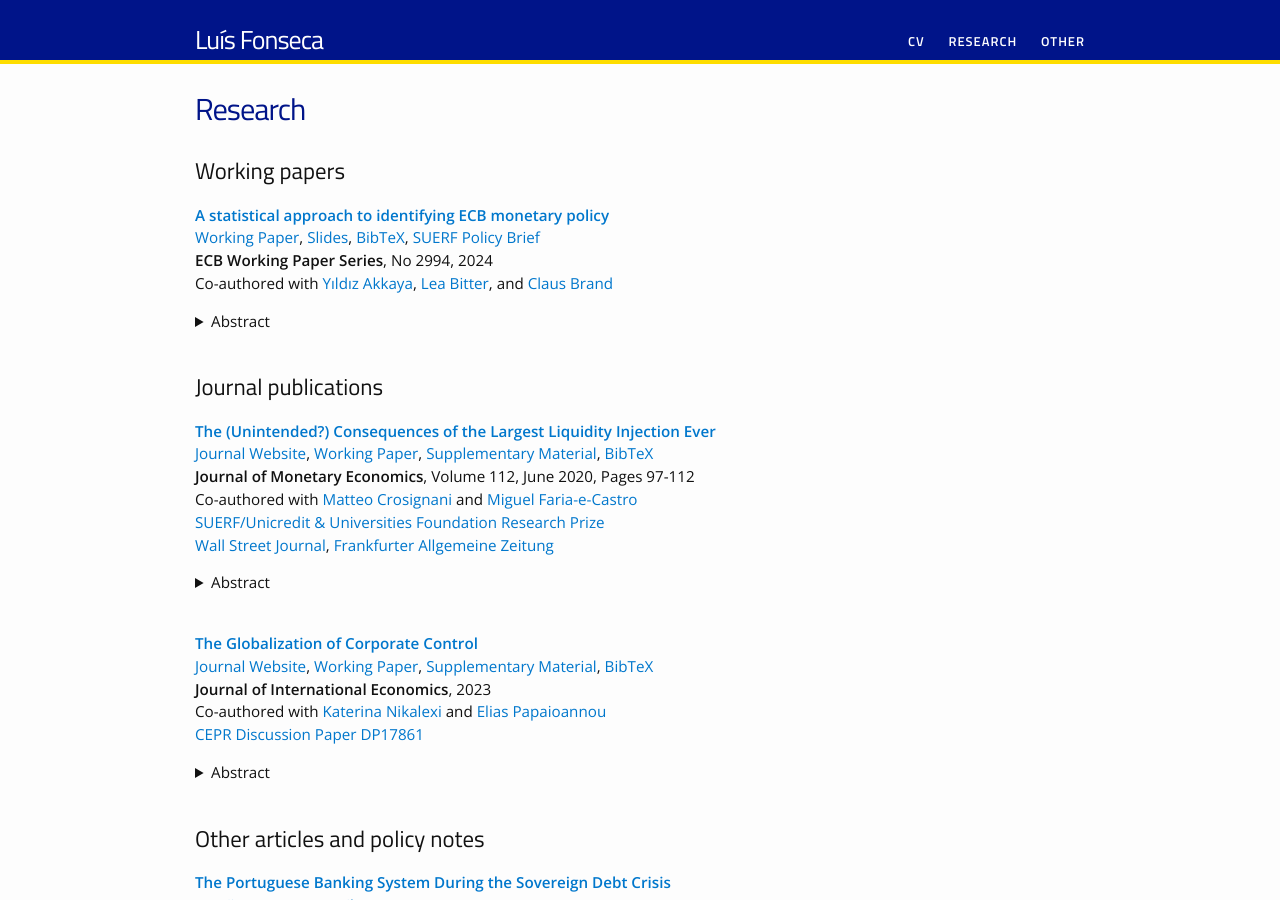
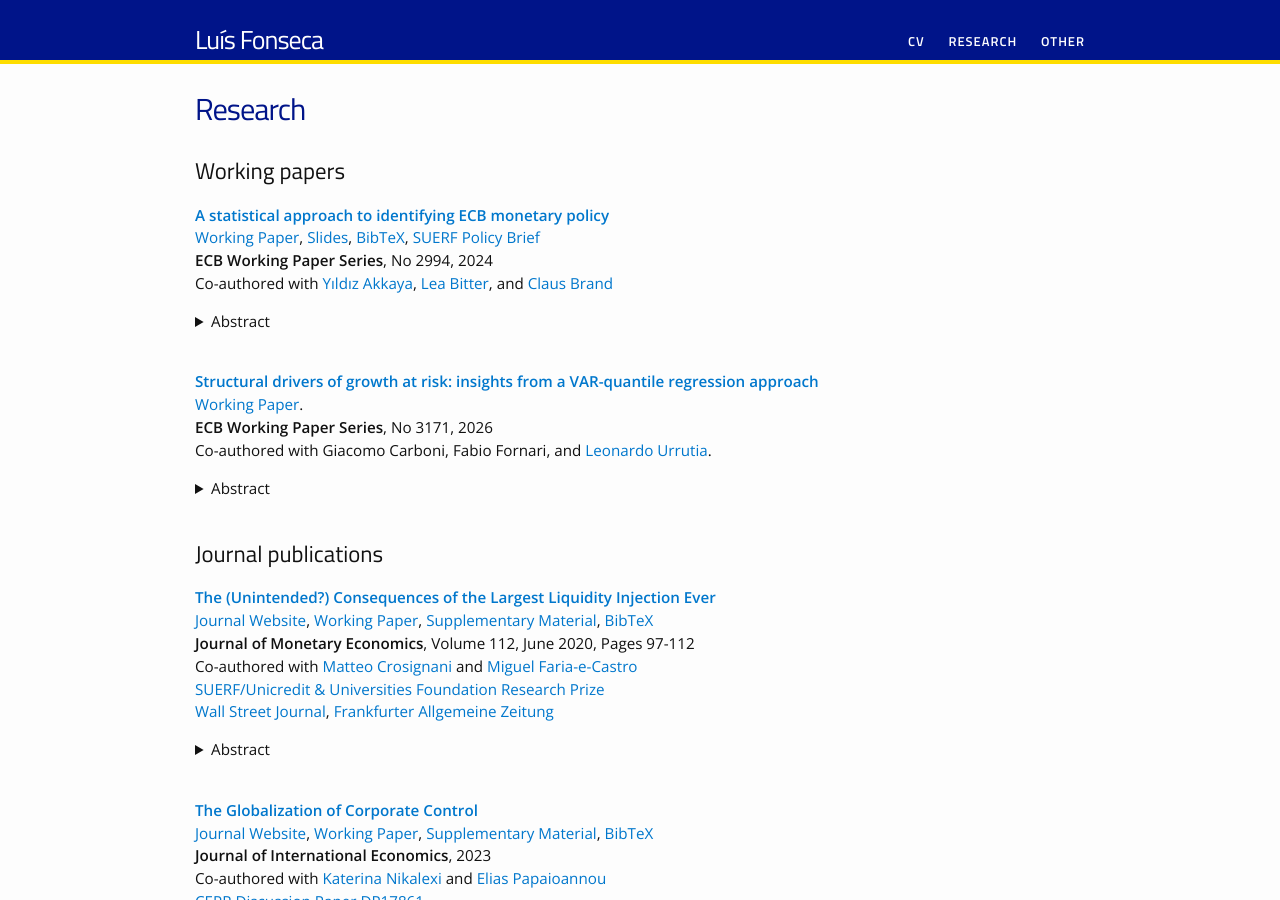
Before and after one commit to luispfonseca/luispfonseca.github.io, a Jekyll site: the page built from research.md, in a window 1280 px wide and 900 px high. Built offline with Jekyll 4.4.1, drawn with Linux system fonts in a browser that asks for light colours; some web fonts are replaced.

Commit message:
adds new paper

```diff
--- a/research.md
+++ b/research.md
@@ -12,6 +12,16 @@ permalink: /research/
 Co-authored with [Yıldız Akkaya](https://sites.google.com/site/yildizakkaya), [Lea Bitter](https://www.leabitter.com/), and [Claus Brand](https://www.ecb.europa.eu/pub/research/authors/profiles/claus-brand.en.html)
 <details><summary>Abstract</summary>
 We construct monetary policy indicators from high-frequency asset price changes following policy announcements, emphasising the concentration of asset price responses along specific dimensions and their leptokurtic distribution. Traditionally, these dimensions are identified by rotating principal components based on economic assumptions that overlook information in excess kurtosis. We employ Varimax rotation, leveraging excess kurtosis without using economic restrictions. Within a set of euro-area risk-free assets Varimax validates policy news along dimensions previously derived from structural identification approaches and rejects evidence of macroinformation shocks. Yet, once adding risky assets Varimax identifies only one risk-free factor in medium- to long-term yields and instead points to additional risk-shift factors.
+</details>
+
+<br>
+
+[**Structural drivers of growth at risk: insights from a VAR-quantile regression approach**]([https://www.ecb.europa.eu/pub/pdf/scpwps/ecb.wp2994~6c2bcefa86.en.pdf](https://www.ecb.europa.eu/pub/pdf/scpwps/ecb.wp3171~f5e546b3fe.en.pdf?7b311ee30b937fc43438661e7158ca48)) <br>
+[Working Paper]([https://www.ecb.europa.eu/pub/pdf/scpwps/ecb.wp2994~6c2bcefa86.en.pdf](https://www.ecb.europa.eu/pub/pdf/scpwps/ecb.wp3171~f5e546b3fe.en.pdf?7b311ee30b937fc43438661e7158ca48)). <br>
+**ECB Working Paper Series**, No 3171, 2026 <br>
+Co-authored with Giacomo Carboni, Fabio Fornari, and [Leonardo Urrutia](https://leonardo-urrutia.de/).
+<details><summary>Abstract</summary>
+We investigate the impact of structural shocks on the joint distribution of future real GDP growth and inflation in the euro area. We model the conditional mean of these variables, along with selected financial indicators, using a VAR and perform quantile regressions on the VAR residuals to estimate their time-varying variance as a function of macroeconomic and financial variables. Through impulse response analysis, we find that demand and financial shocks reduce expected GDP growth and increase its conditional variance, leading to negatively skewed future growth distributions. By enabling this mean-volatility interaction, demand and financial shocks drive significant time variation in downside risk to euro area GDP growth, while supply shocks result in broadly symmetric movements. For inflation, supply shocks drive instead a positive mean-volatility co-movement, where higher inflation is associated with increased uncertainty, causing time variation in upside risk.
 </details>
 
 <br>
```
